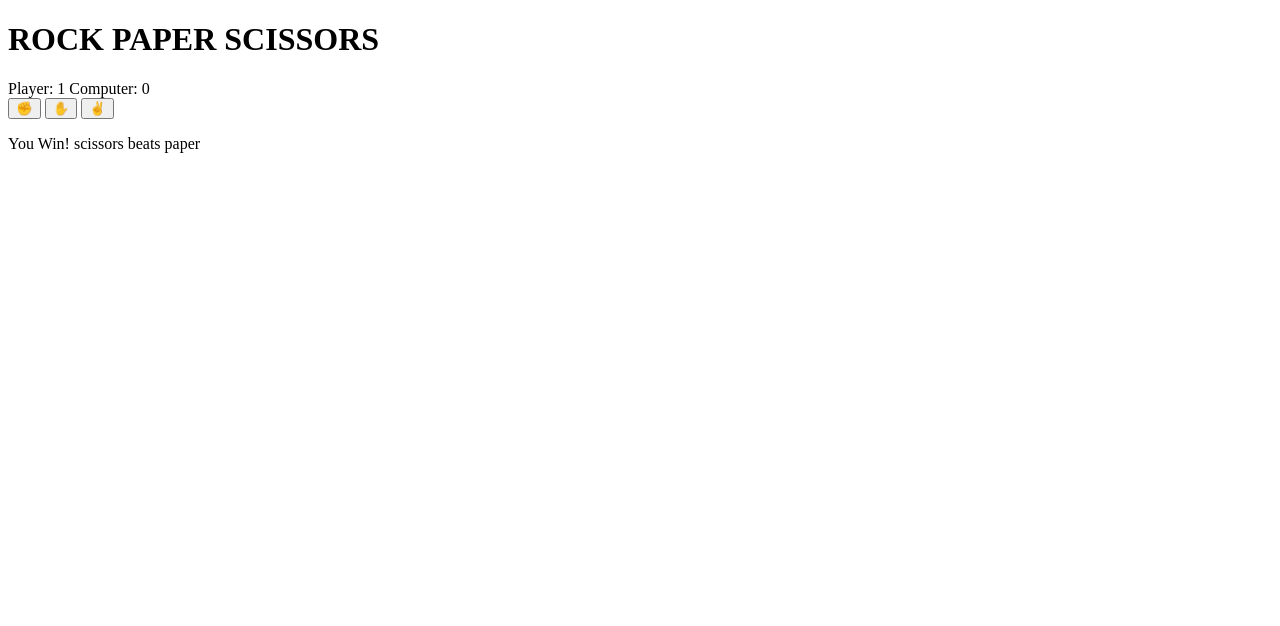
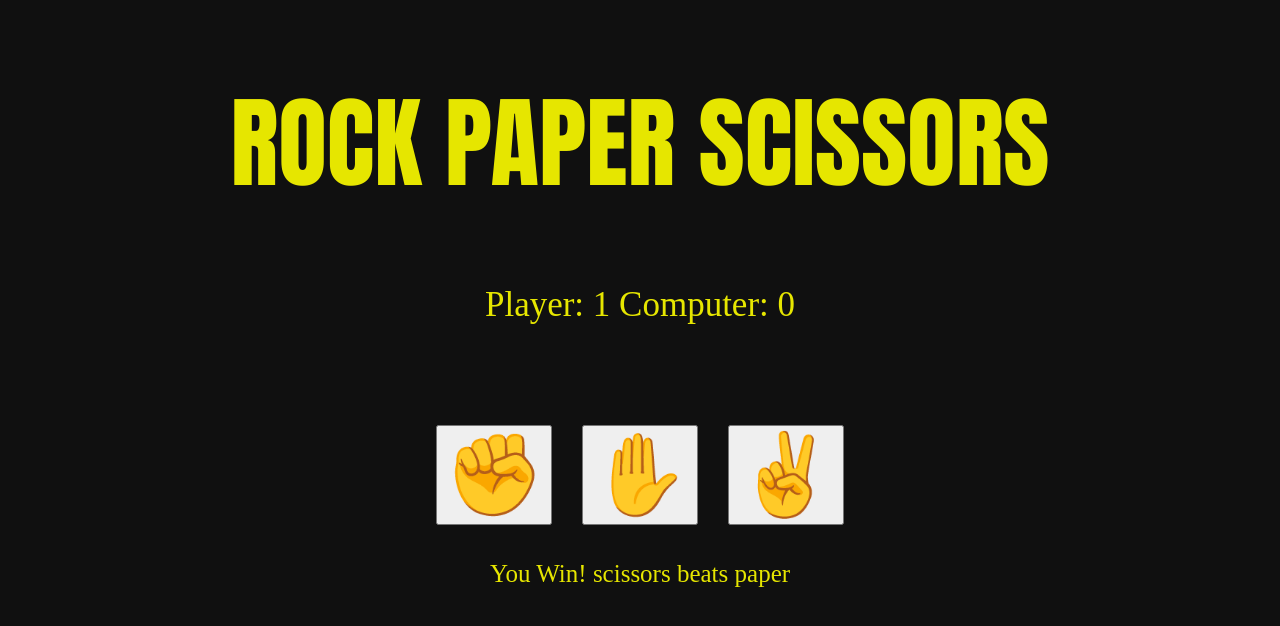
Before and after one commit to MikeAtwood/rock-paper-scissors, a plain HTML site: page index.html in a window 1280 px wide. Both pictures are taken after a click on the button "✌️". Drawn offline with Linux system fonts and the light colour scheme.

Commit message:
refactored

```diff
--- a/assets/index.js
+++ b/assets/index.js
@@ -2,6 +2,7 @@
 let playerScore = 0;
 let computerScore = 0;
 const arr1 = ["rock", "paper", "scissors"];
+const computerSelection = getComputerChoice();
 const rockBtn = document.querySelector('.rock');
 const paperBtn = document.querySelector('.paper');
 const scissorsBtn = document.querySelector('.scissors');
@@ -39,22 +40,17 @@ function checkWinner(playerSelection, computerSelection) {
 function playRound(playerSelection, computerSelection) {
   // function that plays a single round
   const result = checkWinner(playerSelection, computerSelection);
+  const p = document.createElement('p');
   if(result == "Tie"){
-    const p = document.createElement('p');
     p.textContent = "It's a Tie!"
-    results.appendChild(p)
   } else if (result === "Player"){
     playerScore++
-    const p = document.createElement('p');
     p.textContent = `You Win! ${playerSelection} beats ${computerSelection}`;
-    results.appendChild(p)
   } else {
-    const p = document.createElement('p');
     computerScore++
     p.textContent = `You Lose! ${computerSelection} beats ${playerSelection}`
-    results.appendChild(p)
   }
-
+   results.appendChild(p)
 }
 
 function getPlayerChoice() {
@@ -73,17 +69,14 @@ function getPlayerChoice() {
 }
 
 const checkForWinner = (playerScore, computerScore) => {
-  console.log( "1, ", playerScore, "2 ", computerScore)
+  const h2 = document.createElement('h2')
   if (playerScore === 5) {
-    const h2 = document.createElement('h2')
     h2.textContent = `You won! ${playerScore} to ${computerScore}`
-    results.append(h2)
   }
   if (computerScore === 5) {
-    const h2 = document.createElement('h2')
     h2.textContent = `You lost... ${computerScore} to ${playerScore}`
-    results.append(h2)
   }
+  results.append(h2)
 }
 const updateScores = (playerScore, computerScore) => {
   playerScoreSpan.innerText = `Player: ${playerScore} `
@@ -119,7 +112,6 @@ scissorsBtn.addEventListener('click', () => {
 //   // code here
 //     for (let i = 0; i < 5; i++) {
 //       const playerSelection = getPlayerChoice();
-         const computerSelection = getComputerChoice();
 //       console.log(playRound(playerSelection, computerSelection));
 //       console.log("----------")
 //       if(checkWinner(playerSelection, computerSelection) == "Player"){
--- a/assets/style.css
+++ b/assets/style.css
@@ -0,0 +1,43 @@
+body {
+    background-color: #101010;
+    text-align: center;
+}
+
+h1 {
+    color: #e6e600;
+    font-family:Impact, Haettenschweiler, 'Arial Narrow Bold', sans-serif;
+    font-size: 100px;
+}
+
+div.running-score {
+    color: #e6e600;
+    font-size: 35px;
+}
+
+div.container {
+    flex: auto;
+    justify-items: auto;
+    padding-top: 100px;
+}
+
+div.results {
+    font-size: 25px;
+    color: #e6e600;
+}
+
+button {
+    font-size: 80px;
+    margin-bottom: 10px;
+}
+
+.container {
+    display: flex;
+    align-items: center;
+    justify-content: center;
+    gap: 30px;
+}
+
+.btn {
+    border-radius: 10px;
+    background-color: var(--secondary-dark);
+}
--- a/index.html
+++ b/index.html
@@ -5,6 +5,7 @@
     <meta charset="UTF-8">
     <meta http-equiv="X-UA-Compatible" content="IE=edge">
     <meta name="viewport" content="width=device-width, initial-scale=1.0">
+    <link rel="stylesheet" href="/assets/style.css">
     <title>Document</title>
 </head>
 
@@ -17,7 +18,7 @@
             <span class="player-score">Player:</span>
             <span class="computer-score">Computer:</span>
         </div>
-        <div class="container">
+        <div class="container btn">
             <button class="rock">✊</button>
             <button class="paper">✋</button>
             <button class="scissors">✌️</button>
```
